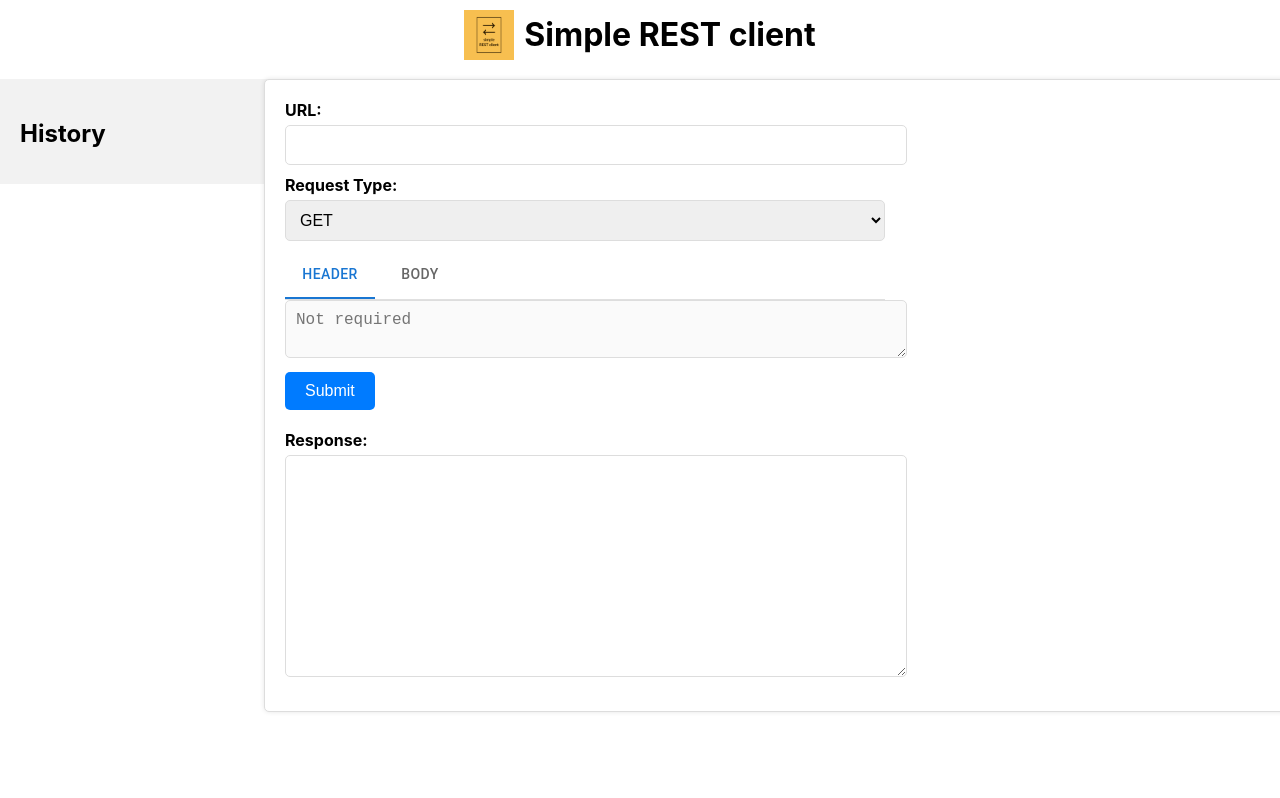
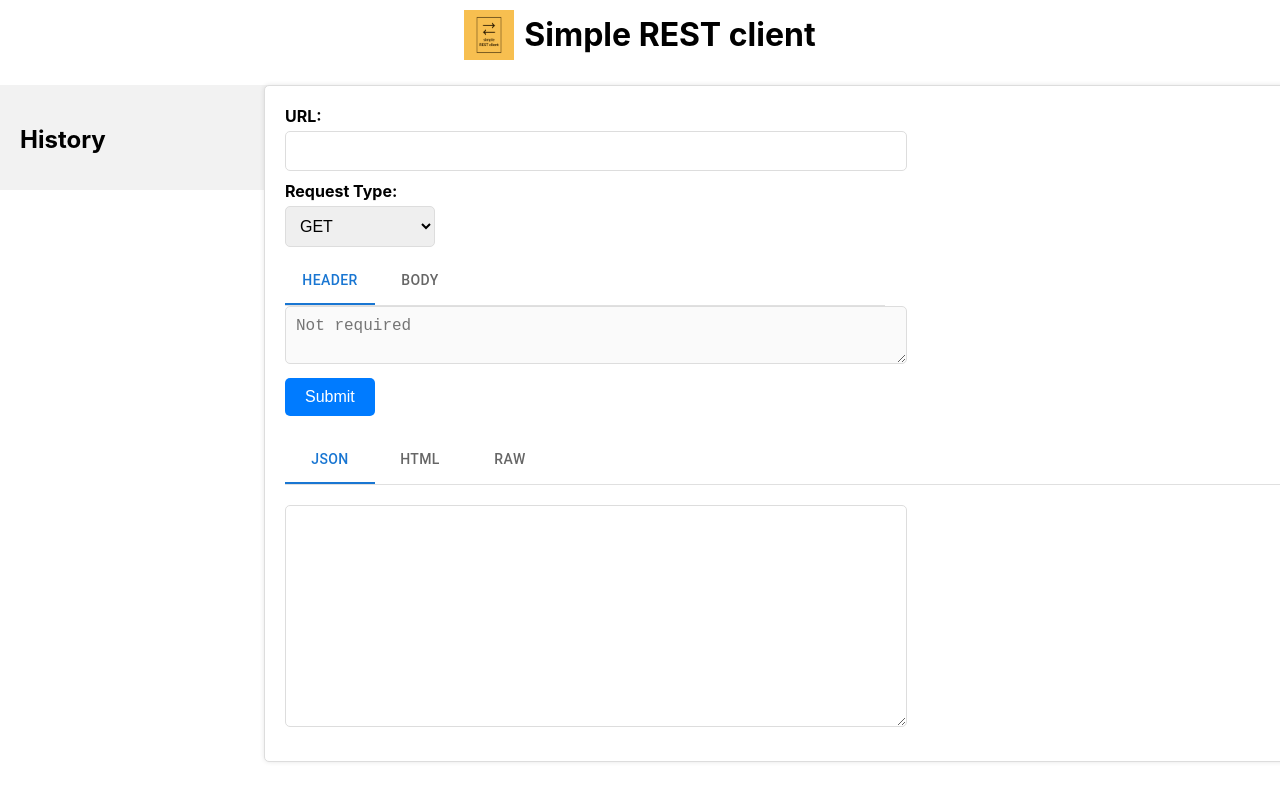
Before and after one commit to ClevercodeTech/simple-rest-client, a React (Create React App) app: page / in a window 1280 px wide. Shown: the top 798 px of the page. Built offline with nearby package versions, Linux system fonts and the light colour scheme.

Commit message:
adding persistence storagr

```diff
--- a/package.json
+++ b/package.json
@@ -10,6 +10,7 @@
     "@testing-library/jest-dom": "^5.17.0",
     "@testing-library/react": "^13.4.0",
     "@testing-library/user-event": "^13.5.0",
+    "html-react-parser": "^4.2.0",
     "react": "^18.2.0",
     "react-dom": "^18.2.0",
     "react-scripts": "5.0.1",
--- a/src/components/requestform/index.js
+++ b/src/components/requestform/index.js
@@ -1,11 +1,18 @@
 import React, { useState } from 'react';
 import './styles.css';
-import TabBar from '../tabBar';
+import PayloadTabBar from '../payloadTabBar';
 import { useApp } from '../../contexts/appContext';
+import ResponseTabBar from '../responseTabBar';
 
 export default () => {
 
   const { url, setUrl, requestType, setRequestType, headers, setHeaders, jsonData, setJsonData, response, setResponse, isLoading, setIsLoading } = useApp()
+
+  const [items, setItems] = useState([]);
+
+  // useEffect(() => {
+  //   localStorage.setItem('urlHistory', JSON.stringify(items));
+  // }, [items]);
 
   const handleSubmit = async (e) => {
     e.preventDefault();
@@ -58,17 +65,14 @@ export default () => {
           <option value="put">PUT</option>
           <option value="delete">DELETE</option>
         </select>
-        <TabBar />
+        <PayloadTabBar />
 
         <button type="submit" disabled={isLoading}>
           {isLoading ? 'Loading...' : 'Submit'}
         </button>
       </form>
 
-      <div id="response">
-        <label>Response:</label>
-        <textarea id="response-body" value={response} readOnly />
-      </div>
+      <ResponseTabBar />
     </div>
   );
 }
--- a/src/components/requestform/styles.css
+++ b/src/components/requestform/styles.css
@@ -44,17 +44,7 @@ button:disabled {
     cursor: not-allowed;
 }
 
-#response {
-    margin-top: 20px;
-    max-width: 600px;
+
+select{
+    width: 150px;
 }
-
-#response textarea {
-    width: 100%;
-    height: 200px;
-    padding: 10px;
-    border: 1px solid #ddd;
-    border-radius: 5px;
-    font-size: 16px;
-    resize: vertical;
-}
--- /dev/null
+++ b/src/components/responseTabBar/index.js
@@ -0,0 +1,40 @@
+import { Box, Tabs, Tab, TableRow, } from "@mui/material"
+import { useState, SyntheticEvent } from "react"
+import ResponseViewer from "../responseViewer";
+
+
+export default () => {
+    const [tabIndex, setTabindex] = useState(0)
+    const handleChange = (SyntheticEvent, newValue) => {
+        setTabindex(newValue);
+    };
+    return (
+        <div>
+            <Box sx={{ borderBottom: 1, borderColor: 'divider' }}>
+                <Tabs value={tabIndex} onChange={handleChange} aria-label="basic tabs example">
+                    <Tab label="JSON" {...a11yProps(0)} />
+                    <Tab label="Html" {...a11yProps(0)} />
+                    <Tab label="Raw" {...a11yProps(1)} />
+                </Tabs>
+            </Box>
+
+            {tabIndex == 0 ? <div value={tabIndex} index={0}>
+                <ResponseViewer viewType={"JSON"} />
+            </div> :tabIndex == 1 ?
+                <div value={tabIndex} index={1}>
+                    <ResponseViewer viewType={"Html"} />
+                </div> :<div value={tabIndex} index={1}>
+                    <ResponseViewer viewType={"Raw"} />
+                </div>
+            }
+
+        </div>
+    )
+}
+
+function a11yProps(index) {
+    return {
+        id: `simple-tab-${index}`,
+        'aria-controls': `simple-tabpanel-${index}`,
+    };
+}
--- /dev/null
+++ b/src/components/responseViewer/index.js
@@ -0,0 +1,39 @@
+import { useApp } from "../../contexts/appContext";
+import parse from 'html-react-parser';
+
+import './styles.css'
+export default ({ viewType }) => {
+    const { response } = useApp()
+    let responseText = response
+    switch (viewType) {
+        case "JSON":
+            try {
+                const parsedData = JSON.parse(response);
+                responseText = JSON.stringify(parsedData, null, 2); // Format with 2 spaces
+            } catch (error) {
+            }
+            break;
+        case "Html":
+
+            break;
+
+        default:
+            break;
+    }
+
+
+
+
+    return (
+        <div id="response">
+            {viewType=="Html"?
+
+                 <div  id="response-body" >{parse(responseText.replace('<html','<div').replace('</html','</div'))} </div>
+                 :
+                 <textarea id="response-body" value={responseText} readOnly />
+            }
+
+
+        </div>
+    )
+}
--- /dev/null
+++ b/src/components/responseViewer/styles.css
@@ -0,0 +1,15 @@
+
+#response {
+    margin-top: 20px;
+    max-width: 600px;
+}
+
+#response textarea, #response div {
+    width: 100%;
+    height: 200px;
+    padding: 10px;
+    border: 1px solid #ddd;
+    border-radius: 5px;
+    font-size: 16px;
+    resize: vertical;
+}
--- a/src/contexts/appContext.js
+++ b/src/contexts/appContext.js
@@ -5,16 +5,35 @@ const AppContext = createContext();
 
 export const AppProvider = ({ children }) => {
 
-    const [url, setUrl] = useState('');
-    const [requestType, setRequestType] = useState('get');
-    const [headers, setHeaders] = useState('');
-    const [jsonData, setJsonData] = useState('');
-    const [response, setResponse] = useState('');
     const [isLoading, setIsLoading] = useState(false);
+    const [urlObj, setUrlObj] = useState({
+        url: '',
+        requestType: 'get',
+        headers: '',
+        jsonData: '',
+        response: ''
+    });
+    const [urlHistory, setUHistory] = useState([]);
+
+    const setUrl = (val) => {
+        setUrlObj({ ...urlObj, url: val },)
+    }
+    const setRequestType = (val) => {
+        setUrlObj({ ...urlObj, requestType: val },)
+    }
+    const setHeaders = (val) => {
+        setUrlObj({ ...urlObj, headers: val },)
+    }
+    const setJsonData = (val) => {
+        setUrlObj({ ...urlObj, jsonData: val },)
+    }
+    const setResponse = (val) => {
+        setUrlObj({ ...urlObj, response: val },)
+    }
 
 
     return (
-        <AppContext.Provider value={{ url, setUrl, requestType, setRequestType, headers, setHeaders, jsonData, setJsonData, response, setResponse,isLoading, setIsLoading }}>
+        <AppContext.Provider value={{ ...urlObj, setUrl, setRequestType,  setHeaders,  setJsonData,  setResponse, isLoading, setIsLoading }}>
             {children}
         </AppContext.Provider>
     );
```
Also changed, not shown: src/components/payloadTabBar/index.js (renamed from src/components/tabBar/index.js), 1 other file (tests, documents, lock files or other folders).
